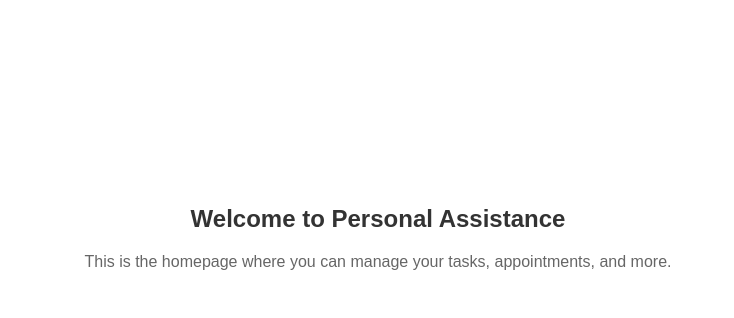
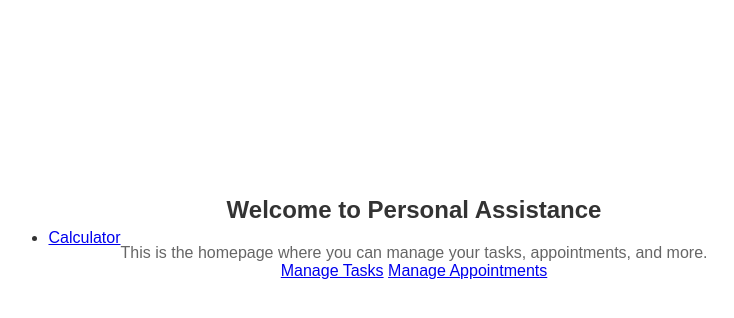
Before and after one commit to AhmedTyson/Personal-Assistance-ItI---Python-, a Flask app: page /dashboard in a window 1280 px wide. Shown: the part 192-510 px from the top of the page, without its empty margins (262-996 px from the left). Run offline with Flask 3, Linux system fonts and the light colour scheme; the visitor is signed in with stand-in values (Sample User, id 1).

Commit message:
calculator

```diff
--- a/app.py
+++ b/app.py
@@ -1,5 +1,6 @@
 from flask import Flask, render_template, request, url_for, redirect, session
 from flask_sqlalchemy import SQLAlchemy
+from werkzeug.security import generate_password_hash, check_password_hash
 
 app = Flask(__name__)
 app.secret_key = '159357'  # Secret key for session handling
@@ -14,7 +15,13 @@
     name = db.Column(db.String(50))
     username = db.Column(db.String(50), unique=True, nullable=False)
     email = db.Column(db.String(100), unique=True, nullable=False)
-    password = db.Column(db.String(16), nullable=False)
+    password_hash = db.Column(db.String(128), nullable=False)
+
+    def set_password(self, password):
+        self.password_hash = generate_password_hash(password)
+
+    def check_password(self, password):
+        return check_password_hash(self.password_hash, password)
 
 #########################################################
 
@@ -29,7 +36,7 @@
         user = User.query.filter_by(username=username).first()
 
         # Check if user exists and password matches
-        if user and user.password == password:
+        if user and user.check_password(password):
             session['user'] = username
             return redirect(url_for('dashboard'))
 
@@ -38,12 +45,41 @@
     return render_template('login.html')
 
 
+@app.route('/signup', methods=['GET', 'POST'])
+def signup():
+    if request.method == 'POST':
+        name = request.form['name']
+        username = request.form['username']
+        email = request.form['email']
+        password = request.form['password']
+
+        # Check if user already exists
+        existing_user = User.query.filter_by(username=username).first()
+        if existing_user is None:
+            new_user = User(name=name, username=username, email=email)
+            new_user.set_password(password)  # Hash the password
+            db.session.add(new_user)
+            db.session.commit()
+            return redirect(url_for('login'))
+        else:
+            error = 'Username already exists. Please choose a different one.'
+            return render_template('signup.html', error=error)
+
+    return render_template('signup.html')
+
+#######################################
+
 # Dashboard Route
 @app.route('/dashboard')
 def dashboard():
     if 'user' in session:
         return render_template('dashboard.html', user=session['user'])
     return redirect(url_for('login'))  # Corrected redirection
+
+# Calculator Route
+@app.route('/calculator')
+def calculator():
+    return render_template('calculator.html')
 
 
 # Logout Route
@@ -52,6 +88,7 @@
     session.pop('user', None)
     return redirect(url_for('login'))  # Corrected redirection
 
+#########################################
 
 if __name__ == '__main__':
     app.run(debug=True)
--- a/templates/dashboard.html
+++ b/templates/dashboard.html
@@ -1,39 +1,65 @@
 <!DOCTYPE html>
 <html lang="en">
   <head>
-    <meta charset="UTF-8">
-    <meta name="viewport" content="width=device-width, initial-scale=1.0">
+    <meta charset="UTF-8" />
+    <meta name="viewport" content="width=device-width, initial-scale=1.0" />
     <title>Homepage - Personal Assistance</title>
-    <link rel="stylesheet" href="css/styles.css">
-    <script src="main.js" defer></script>
-
+    <link rel="stylesheet" href="static\css/styles.css" />
   </head>
   <body>
-
     <!-- Navigation Bar -->
     <nav class="navbar">
       <ul>
-        <li><a href="login.html">Login</a></li>
-        <li><a href="signup.html">Sign Up</a></li>
-        <li><a href="homepage.html">Home</a></li>
-
+        <li><a href="/">Login</a></li>
+        <li><a href="/signup">Sign Up</a></li>
+        <li><a href="/dashboard">Home</a></li>
       </ul>
 
       <!-- Dark Mode Toggle Button -->
-    <button class="mode-toggle" id="mode-toggle">
-        <img id="mode-icon" src="light-icon.png" alt="Toggle Dark Mode" width="24px">
+      <button
+        class="mode-toggle"
+        id="mode-toggle"
+        aria-label="Toggle Dark Mode"
+      >
+        <img
+          id="mode-icon"
+          src="static\images/light-icon.png"
+          alt="Toggle Dark Mode"
+          width="24px"
+        />
       </button>
     </nav>
-
+    <!-- Navigation Sidebar  -->
+    <nav class="sidebar-menu">
+    <ul class="sidebar-menu">
+    <!-- Calculator app-->
+      <li>
+        <a href="/templates/calculator.html"
+          ><i class="fa fa-calculator"></i> Calculator</a
+        >
+      </li>
+    </ul>
+    </nav>
+    <!-- Homepage Content -->
     <div class="homepage-container">
       <header>
         <h1>Welcome to Personal Assistance</h1>
       </header>
       <section class="content">
-        <p>This is the homepage where you can manage your tasks, appointments, and more.</p>
+        <p>
+          This is the homepage where you can manage your tasks, appointments,
+          and more.
+        </p>
+
+        <!-- Add a call-to-action or shortcut buttons -->
+        <div class="cta-buttons">
+          <a href="tasks.html" class="button">Manage Tasks</a>
+          <a href="appointments.html" class="button">Manage Appointments</a>
+        </div>
       </section>
     </div>
+    <script src="/js/main.js" defer></script>
+    <script src="/static/calculator.js" defer></script>
 
   </body>
-
 </html>
```
Lines whose indentation alone changed are shown as unchanged.
